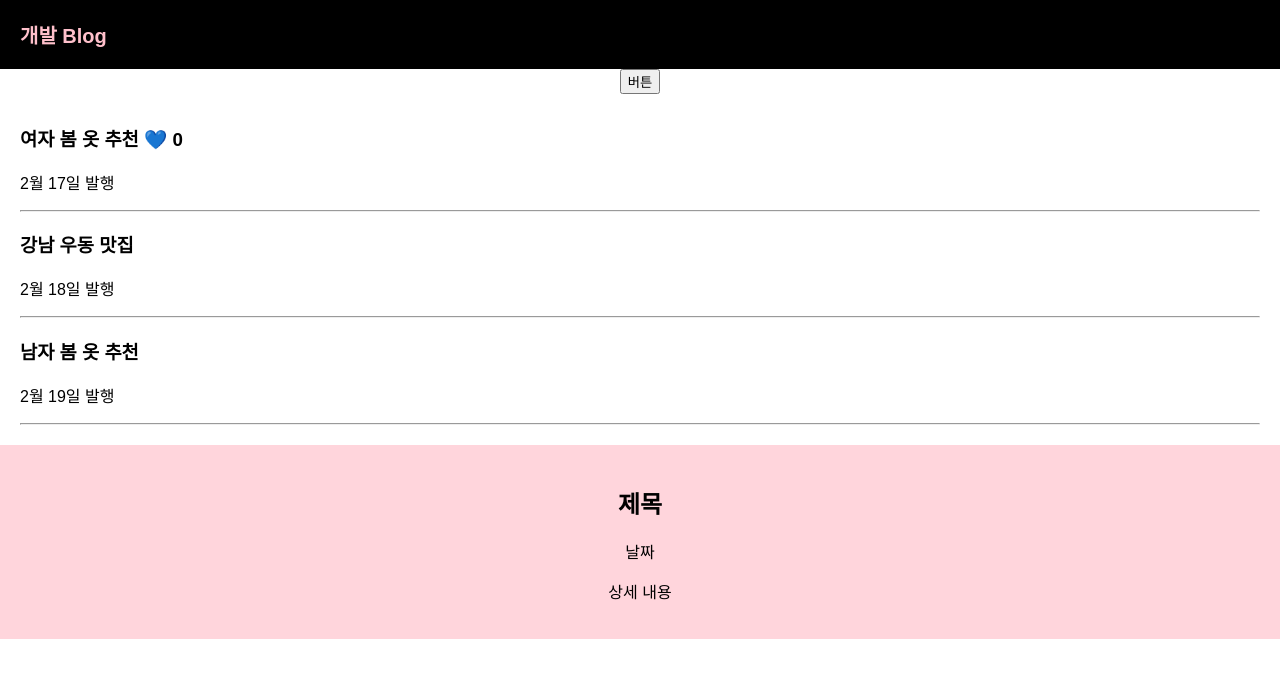
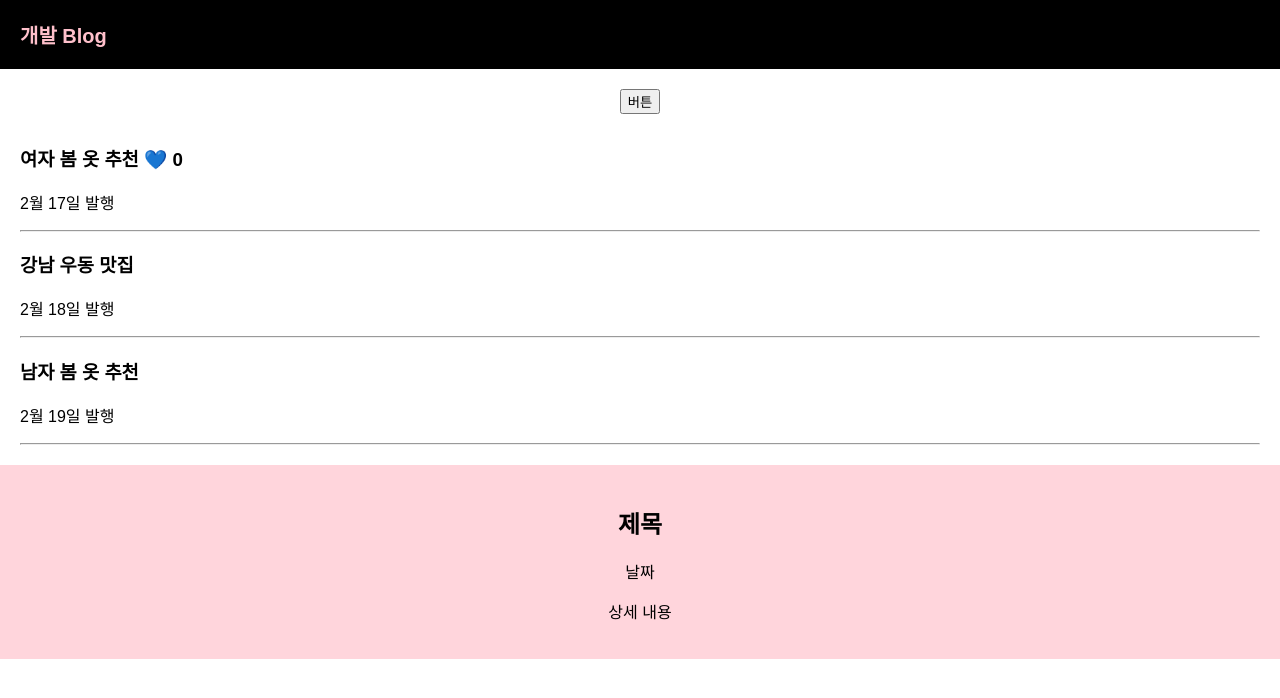
Before and after one commit to hijiyun/ReactProject, a React (Create React App) app in the folder react_study/: page / in a window 1280 px wide. Shown: the top 698 px of the page. Built offline with nearby package versions, Linux system fonts and the light colour scheme.

Commit message:
버튼 css추가하기 커밋

```diff
--- a/react_study/src/App.css
+++ b/react_study/src/App.css
@@ -4,6 +4,10 @@
 
 body{
   font-family: Arial, Helvetica, sans-serif;
+}
+
+.button{
+  margin-top: 20px;
 }
 
 .model{
--- a/react_study/src/App.js
+++ b/react_study/src/App.js
@@ -20,7 +20,7 @@ function App() {
       <div className="black-nav">
         <div style={{ color: "pink" }}>개발 Blog</div>
       </div>
-      <button onClick={ 제목바꾸기 }>버튼</button>
+      <button onClick={ 제목바꾸기 } className="button">버튼</button>
       <div className="list">
         <h3>
           {글제목[0]}{" "}
@@ -36,7 +36,7 @@ function App() {
         <hr />
       </div>
 
-      <Model></Model>
+      <Model/>
 
     </div>
   );
```
